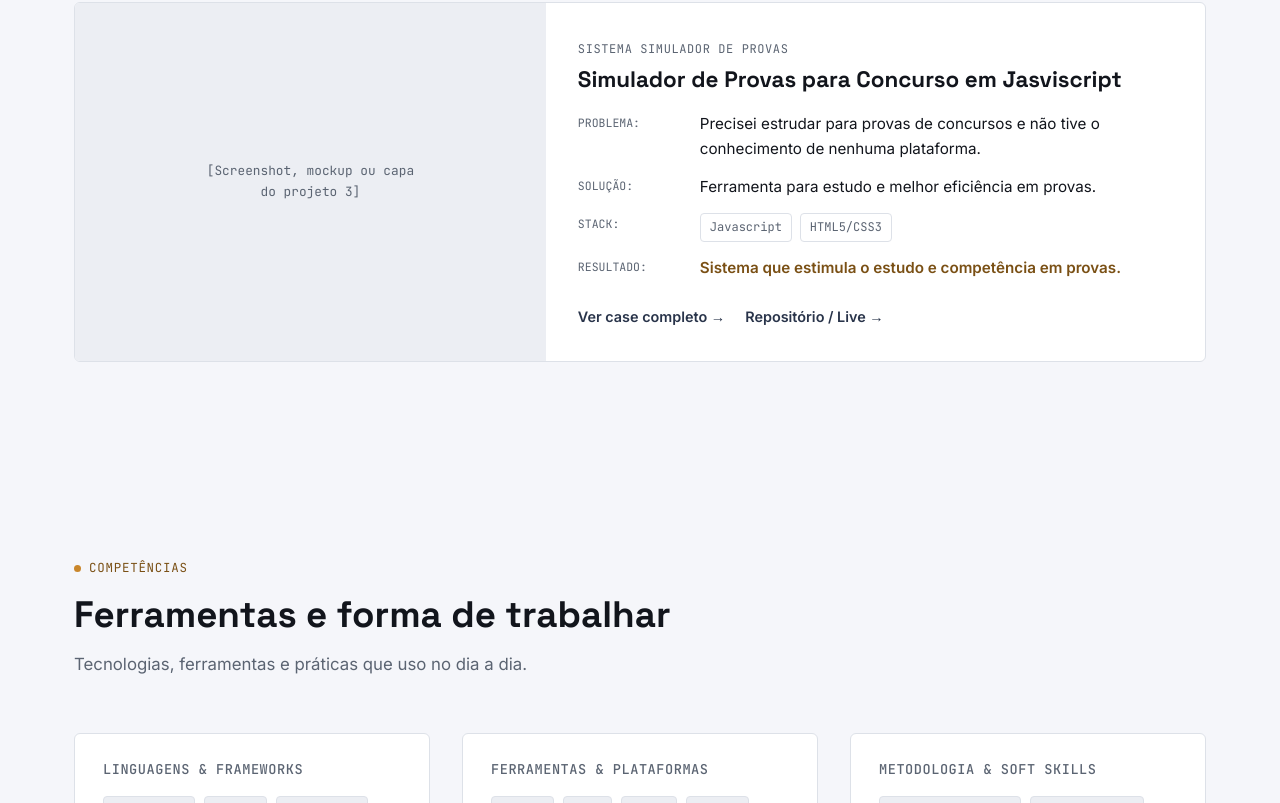
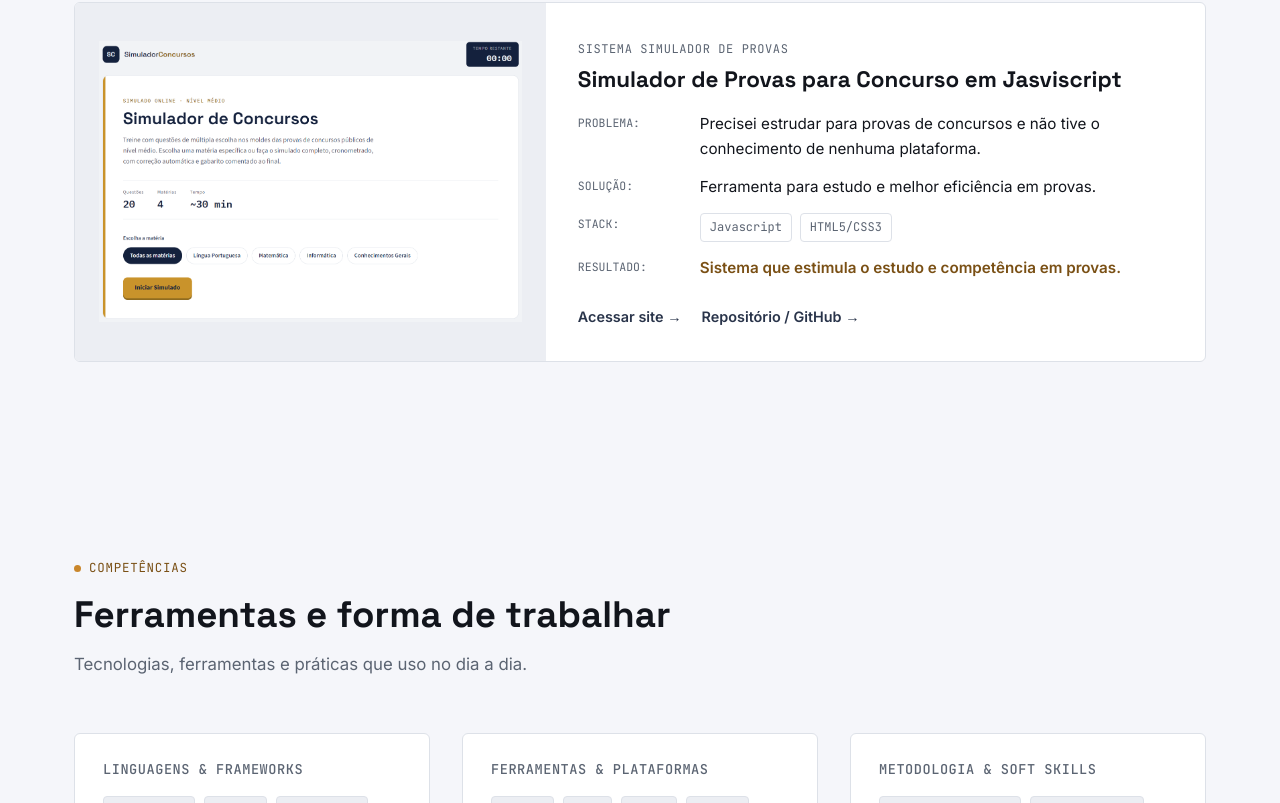
Before and after one commit to pontesmateuss/mateuspontes, a plain HTML site: page index.html in a window 1280 px wide. Shown: the part 2708-3511 px from the top of the page. Drawn offline with Linux system fonts and the light colour scheme.

Commit message:
projeto 3.
Simulador de concursos.

```diff
--- a/index.html
+++ b/index.html
@@ -197,7 +197,7 @@
         </div>
 
         <div class="project-card">
-          <div class="project-media">[Screenshot, mockup ou capa<br>do projeto 3]</div>
+          <div class="project-media"><img src="../mateuspontes/arquivos-midia/simulador-concursos.png" alt="Simulador de concursos"></div>
           <div class="project-body">
             <span class="project-cat">Sistema simulador de provas</span>
             <h3>Simulador de Provas para Concurso em Jasviscript</h3>
@@ -225,8 +225,8 @@
               </div>
             </div>
             <div class="project-links">
-              <a href="#">Ver case completo →</a>
-              <a href="#">Repositório / Live →</a>
+              <a href="https://pontesmateuss.github.io/SIMULADOS-CONCURSOS/">Acessar site →</a>
+              <a href="https://github.com/pontesmateuss/SIMULADOS-CONCURSOS">Repositório / GitHub →</a>
             </div>
           </div>
         </div>
```
Also changed, not shown: arquivos-midia/simulador-concursos.png (added).
